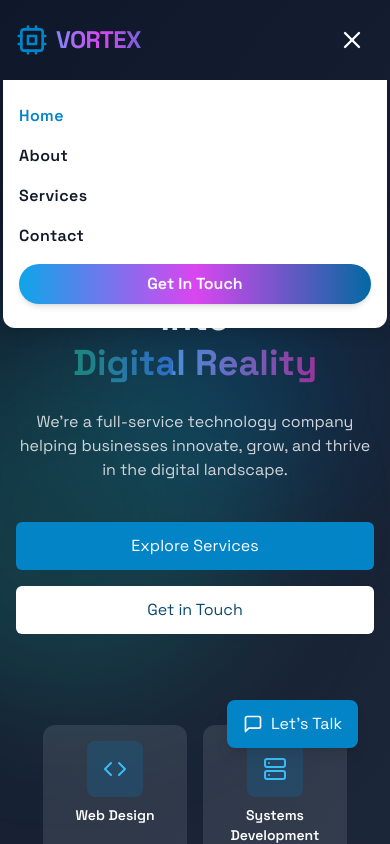
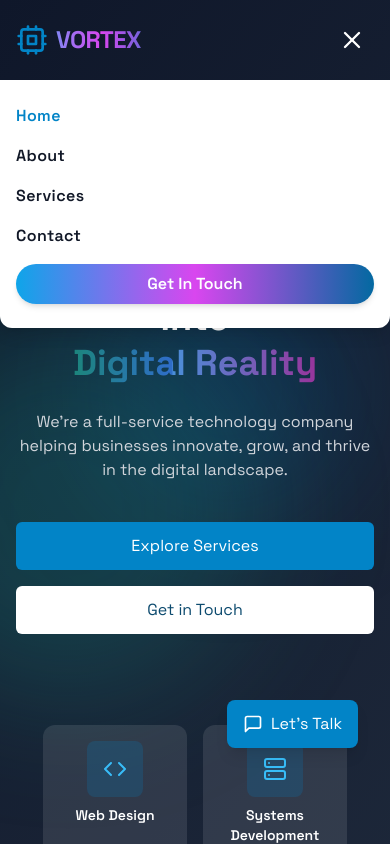
Before and after one commit to Vortexx77/Vortexx-website, a React (Vite) app: page / in a window 390 px wide. Both pictures are taken after a click on the button "Open menu". Shown: the top 844 px of the page. Built offline with nearby package versions, Linux system fonts and the light colour scheme.

Commit message:
responsive styles

```diff
--- a/src/components/Header.tsx
+++ b/src/components/Header.tsx
@@ -55,7 +55,7 @@ const Header: React.FC = () => {
           isHome
             ? isScrolled
               ? 'backdrop-blur-md bg-white/60 shadow-lg border-b border-white/30 ring-1 ring-fuchsia-300/20'
-              : 'bg-transparent border-b border-transparent'
+              : 'bg-transparent'
             : 'backdrop-blur-md bg-white/80 shadow-lg border-b border-white/30'
         }
       `}
@@ -122,7 +122,7 @@ const Header: React.FC = () => {
 
       {/* Mobile Navigation */}
       {isMenuOpen && (
-        <div className="md:hidden fixed top-20 left-0 right-0 mx-auto w-full max-w-sm bg-white shadow-lg rounded-b-xl py-6 px-4 z-40 transition-all duration-300">
+        <div className="md:hidden fixed top-20 left-0 right-0 w-full max-w-full bg-white shadow-lg rounded-b-xl py-6 px-4 z-40 transition-all duration-300">
           <nav className="flex flex-col items-start space-y-4">
             {navLinks.map((link) => (
               <NavLink
```
